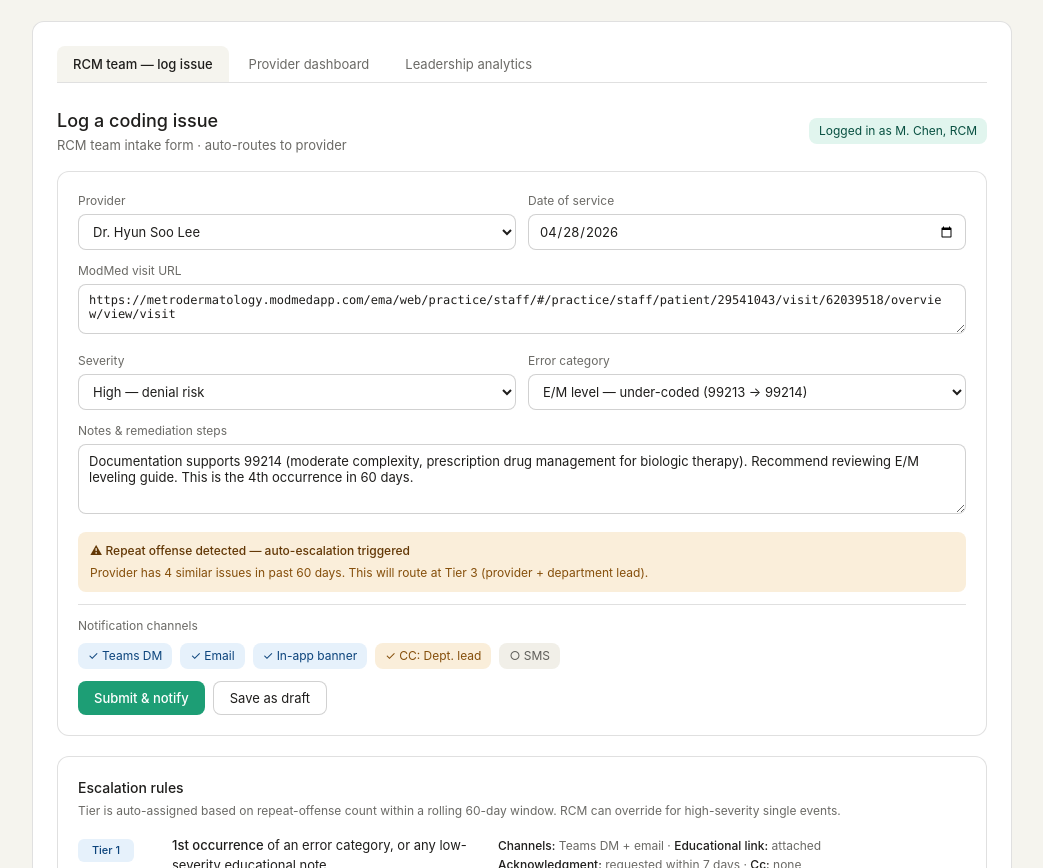
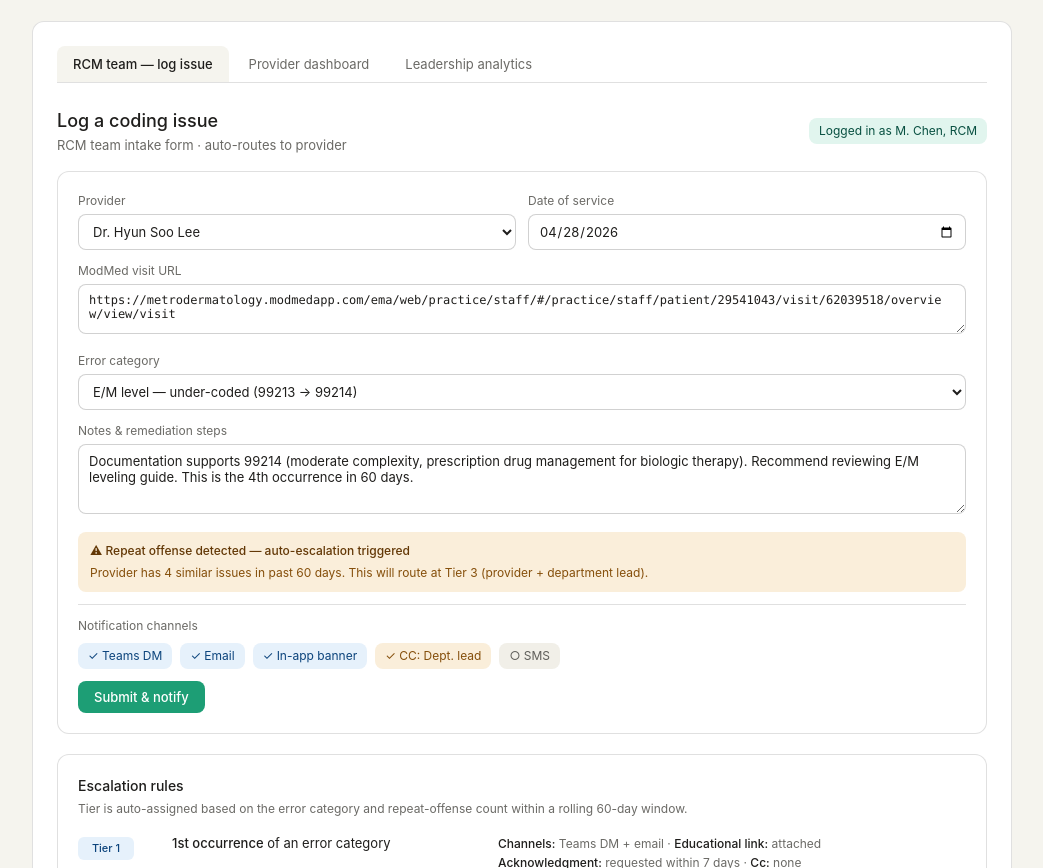
Before and after one commit to john-kim-metro/dashboard-submissions, a plain HTML site: page provider_app.html in a window 1280 px wide. Shown: the part 84-952 px from the top of the page, without its empty margins (118-1161 px from the left). Drawn offline with Linux system fonts and the light colour scheme.

Commit message:
Add files via upload

```diff
--- a/provider_app.html
+++ b/provider_app.html
@@ -499,16 +499,7 @@
           <textarea class="url-field" placeholder="Paste the ModMed EMA visit URL here">https://metrodermatology.modmedapp.com/ema/web/practice/staff/#/practice/staff/patient/29541043/visit/62039518/overview/view/visit</textarea>
         </div>
 
-        <div class="form-grid">
-          <div>
-            <label class="form-label">Severity</label>
-            <select>
-              <option>High — denial risk</option>
-              <option>Medium — rework needed</option>
-              <option>Low — educational</option>
-            </select>
-          </div>
-          <div>
+        <div class="form-field">
           <label class="form-label">Error category</label>
           <select>
             <option>E/M level — under-coded (99213 → 99214)</option>
@@ -517,8 +508,8 @@
             <option>Place of service mismatch</option>
             <option>Time-based coding documentation</option>
             <option>Biopsy/destruction code mismatch</option>
+            <option>Over 100 pending notes that are 5 days or older</option>
           </select>
-          </div>
         </div>
 
         <div class="form-field">
@@ -542,7 +533,6 @@
           </div>
           <div class="actions">
             <button class="btn btn-primary">Submit & notify</button>
-            <button class="btn">Save as draft</button>
           </div>
         </div>
       </div>
@@ -550,11 +540,11 @@
       <!-- Escalation rules reference -->
       <div class="rules-card">
         <p class="rules-title">Escalation rules</p>
-        <p class="rules-subtitle">Tier is auto-assigned based on repeat-offense count within a rolling 60-day window. RCM can override for high-severity single events.</p>
+        <p class="rules-subtitle">Tier is auto-assigned based on the error category and repeat-offense count within a rolling 60-day window.</p>
 
         <div class="tier-row">
           <div><span class="tier-label tier-1">Tier 1</span></div>
-          <div class="tier-trigger"><b>1st occurrence</b> of an error category, or any low-severity educational note</div>
+          <div class="tier-trigger"><b>1st occurrence</b> of an error category</div>
           <div class="tier-actions">
             <strong>Channels:</strong> Teams DM + email · <strong>Educational link:</strong> attached<br>
             <strong>Acknowledgment:</strong> requested within 7 days · <strong>Cc:</strong> none
@@ -581,7 +571,7 @@
 
         <div class="tier-row">
           <div><span class="tier-label tier-4">Tier 4</span></div>
-          <div class="tier-trigger"><b>5+ occurrences</b> of the same error, or any High severity unresolved past Tier 3 window</div>
+          <div class="tier-trigger"><b>5+ occurrences</b> of the same error category within 60 days</div>
           <div class="tier-actions">
             <strong>Channels:</strong> all of the above + SMS · <strong>Cc:</strong> CMO + compliance<br>
             <strong>Acknowledgment:</strong> required with digital signature before next claim auto-processes
```
Lines whose indentation alone changed are shown as unchanged.
